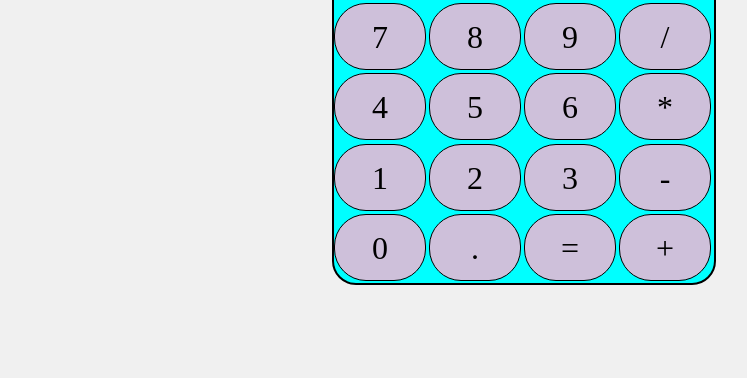
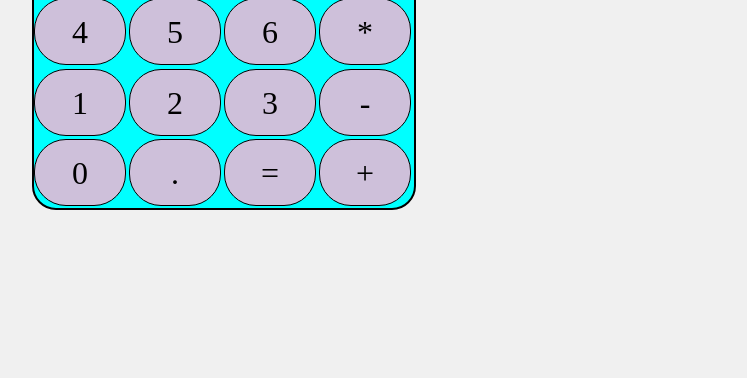
Before and after one commit to Rameshgoud1/Calculator, a plain HTML site: page index.htm in a window 1280 px wide. Shown: the part 422-800 px from the top of the page, without its empty margins (416-1163 px from the left). Drawn offline with Linux system fonts and the light colour scheme.

Commit message:
Update style.css

```diff
--- a/style.css
+++ b/style.css
@@ -18,8 +18,6 @@ body {
     align-items:center;
     border-radius: 1.5rem;
     text-align: center;
-    margin-top:150px;
-    margin-left:600px;;
 }
 .boxes{
     margin-top: 5px;;
```
